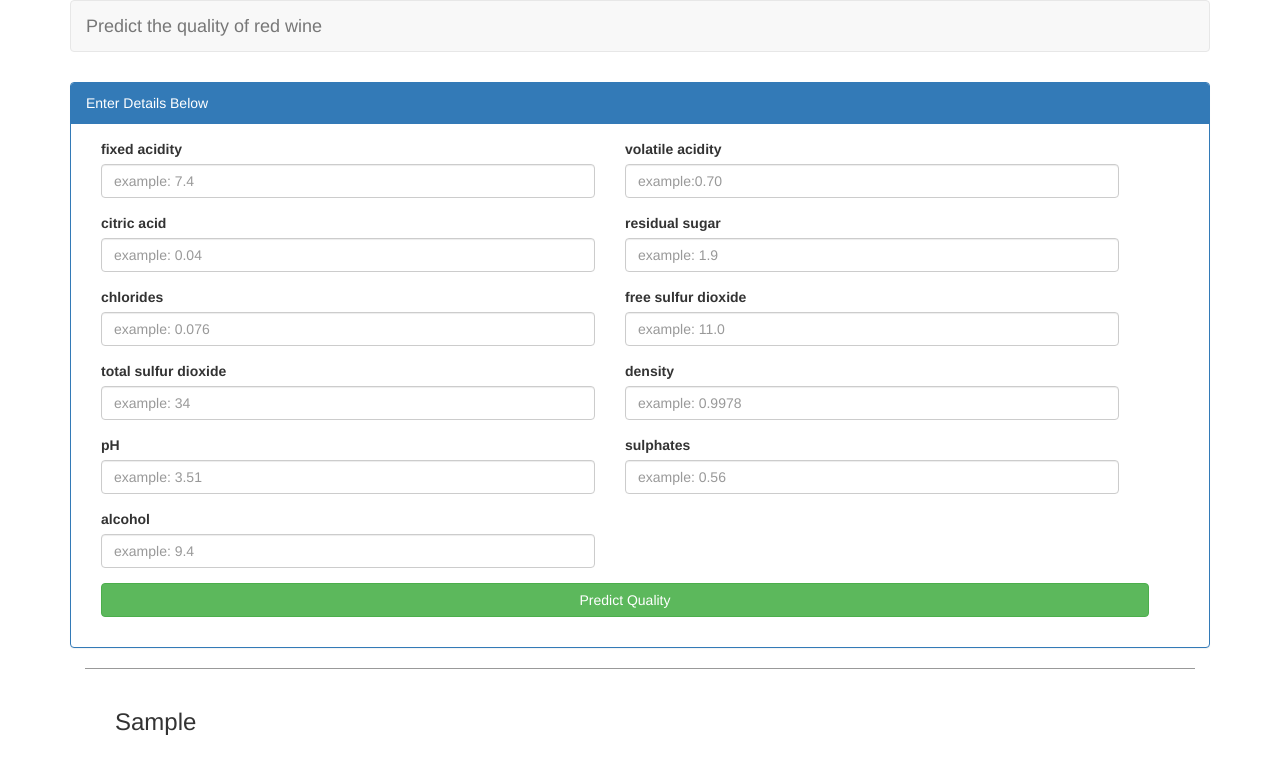
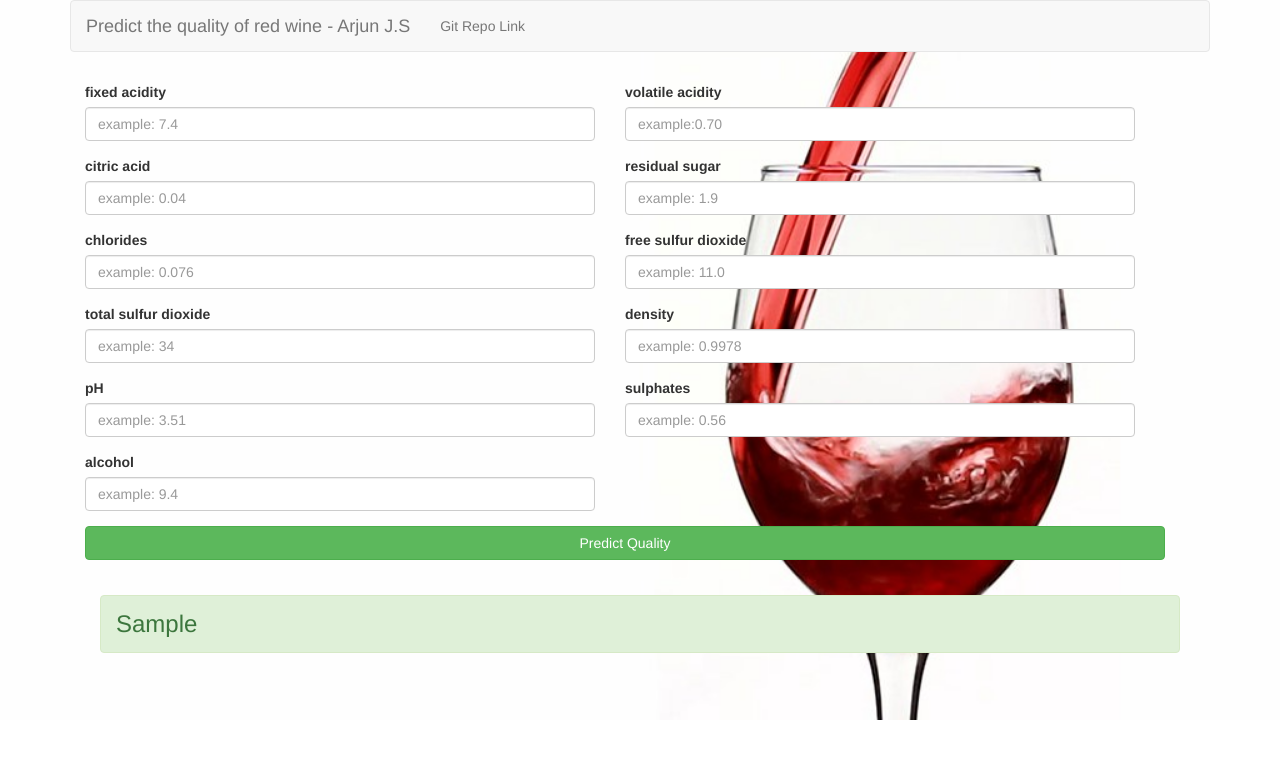
Before and after one commit to arjunckm/predict-quality-of-redwine, a Flask app: template templates/index.html in a window 1280 px wide. Shown: the top 774 px of the page. Run offline with Flask 2, Linux system fonts and the light colour scheme; the template is opened without the code that fills it: most values are stand-ins (such as "Sample title", 1, 10 or a date in 2020); parts of the project's set-up code (start-up, migrations or seed data) failed here and were passed over; some libraries are stand-ins or nearby versions.

Commit message:
major changes

```diff
--- a/app.py
+++ b/app.py
@@ -19,7 +19,7 @@ def predict():
     prediction = model.predict(final_features)
 
     output = prediction[0]
-    return render_template('index.html', outputData='Quality of Red wine for given parameters falls under {}'.format(output))
+    return render_template('index.html', outputData='Quality of Red wine for given parameters is category : {}'.format(output))
 
 
 if __name__ == '__main__':
--- a/templates/index.html
+++ b/templates/index.html
@@ -9,6 +9,12 @@
     <script src="//code.jquery.com/jquery-1.11.1.min.js"></script>
     <script src="//netdna.bootstrapcdn.com/bootstrap/3.1.0/js/bootstrap.min.js"></script>
     <style>
+        body {
+            background-image: url("{{ url_for('static', filename='wine.jpg') }}");
+            background-repeat: no-repeat;
+            background-size: cover;
+        }
+
         .form-group {
             padding: 0 30px;
         }
@@ -22,15 +28,22 @@
         <nav class="navbar navbar-default" style="margin-bottom: 30px;">
             <div class="container-fluid">
                 <div class="navbar-header">
-                    <a class="navbar-brand" href="#">Predict the quality of red wine</a>
+                    <a class="navbar-brand" href="#">Predict the quality of red wine - Arjun J.S</a>
                 </div>
+                <ul class="nav navbar-nav">
+                    <li><a href="https://github.com/arjunckm/predict-quality-of-redwine" target="_blank">Git Repo
+                            Link</a></li>
+                </ul>
             </div>
         </nav>
         <div class="col-md-12">
             <div class="row">
-                <div class="panel panel-primary">
-                    <div class="panel-heading">Enter Details Below</div>
-                    <div class="panel-body">
+                <!-- <div class="panel panel-warning">
+                    <div class="panel-heading">
+                        Enter Details Below
+                    </div>
+
+                    <div class="panel-body"> -->
                 <form action="{{ url_for('predict')}}" class="form-horizontal" method="POST">
                     <div class="col-md-6 form-group">
                         <label for="">fixed acidity</label>
@@ -74,8 +87,8 @@
                     </div>
                     <div class="col-md-6 form-group">
                         <label for="">pH</label>
-                                <input type="number" class="form-control" name="pH" step="0.0000001"
-                                    placeholder="example: 3.51" required />
+                        <input type="number" class="form-control" name="pH" step="0.0000001" placeholder="example: 3.51"
+                            required />
                     </div>
                     <div class="col-md-6 form-group">
                         <label for="">sulphates</label>
@@ -88,19 +101,19 @@
                             placeholder="example: 9.4" required />
                     </div>
                     <div class="col-md-12 form-group">
-                                <input type="submit" class="btn btn-success btn-block" value="Predict Quality"
-                                    name="alcohol" />
+                        <input type="submit" class="btn btn-success btn-block" value="Predict Quality" name="alcohol" />
+                    </div>
+                    <div class="col-md-12">
+                        <div class="form-group">
+                            <h3 class="alert alert-success"> {{ outputData }} </h3>
+                        </div>
                     </div>
                 </form>
             </div>
+            <!-- </div>
+            </div> -->
         </div>
-            </div>
-        </div>
-        <div class="col-md-12">
-            <div style="border-top: 1px solid #999; padding-top:20px" class="form-group">
-                <h3> {{ outputData }} </h3>
-            </div>
-        </div>
+
     </div>
 </body>
 
```
Also changed, not shown: static/wine.jpg (added). Lines whose indentation alone changed are shown as unchanged.
